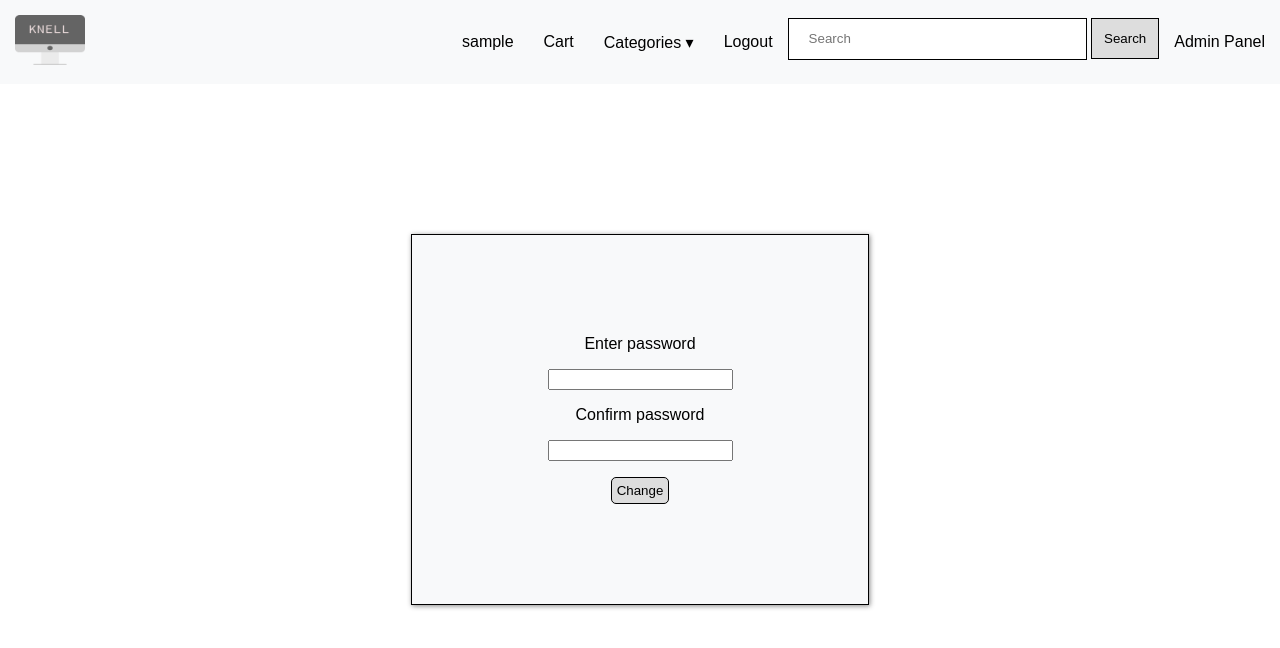
After one commit to FluffyGreyWolf/Shop, a Django app: page /account/change-password/ in a window 1280 px wide. The commit adds this page. Shown: the top 648 px of the page. Run offline with Django 3.2, Linux system fonts and the light colour scheme; the visitor is signed in with stand-in values (Sample User, id 1); data comes from the database, SQL or seed files in the repository.

Commit message:
update: change password functionality

```diff
--- a/Knell/forms.py
+++ b/Knell/forms.py
@@ -5,6 +5,7 @@ from django import forms
 from django.contrib.auth.models import User
 from shop.models import userProfile
 
+# Form for creating user
 class CreateUserForm(UserCreationForm):
     class Meta:
         model = User
@@ -16,6 +17,7 @@ class changePictureForm(ModelForm):
         model = userProfile
         fields = ['profile_picture']
 
+# Form for changing user name
 class changeUsernameForm(ModelForm):
     username = forms.CharField(widget=forms.TextInput, label=False)
     class Meta:
@@ -25,6 +27,7 @@ class changeUsernameForm(ModelForm):
             'username': None,
         }
 
+# Form for changing user email
 class changeEmailForm(ModelForm):
     email = forms.EmailField(widget=forms.EmailInput, label=False)
     class Meta:
@@ -33,3 +36,14 @@ class changeEmailForm(ModelForm):
         help_texts = {
             'email': None,
         }
+
+# Form for changing user password
+class changePasswordForm(ModelForm):
+    password = forms.CharField(widget=forms.PasswordInput, label='Enter password')
+    password_conf = forms.CharField(widget=forms.PasswordInput, label='Confirm password')
+    class Meta:
+        model = User
+        fields = ['password']
+        help_texts = {
+            'password': None,
+        }
--- a/Knell/urls.py
+++ b/Knell/urls.py
@@ -28,6 +28,7 @@ urlpatterns = [
     path('reset-profile-picture', Knell.views.resetProfilePicture, name='reset-profile-picture'),
     path('account/change-username/', Knell.views.changeUsername, name="change-username"),
     path('account/change-email/', Knell.views.changeEmail, name="change-email"),
+    path('account/change-password/', Knell.views.changePassword, name="change-password"),
     path('', include('shop.urls')),
 ]
 
--- a/Knell/views.py
+++ b/Knell/views.py
@@ -1,5 +1,5 @@
 from django.shortcuts import redirect, render, get_object_or_404
-from Knell.forms import CreateUserForm, changeEmailForm, changePictureForm, changeUsernameForm
+from Knell.forms import CreateUserForm, changeEmailForm, changePasswordForm, changePictureForm, changeUsernameForm
 from django.contrib.auth import authenticate, login, logout
 from django.contrib import messages
 from django.contrib.auth.decorators import login_required
@@ -117,3 +117,27 @@ def changeEmail(request):
 
     context = {'form': form}
     return render(request, 'accounts/change-email.html', context)
+
+# View for changing password
+@login_required(login_url='/account/login/')
+def changePassword(request):
+    user = get_object_or_404(get_user_model(), username=request.user)
+    if request.method == 'POST':
+        form = changePasswordForm(request.POST, instance=user)
+        newpassword = form['password'].value()
+        password_conf = form['password_conf'].value()
+        if newpassword != password_conf:
+            messages.error(request, "Passwords doesn't mach!")
+            return redirect('change-password')
+        if form.is_valid:
+            messages.success(request, 'Password changed!')
+            user.set_password(newpassword)
+            user.save()
+            return redirect('profile-url')
+        else:
+            return redirect('change-password')
+    else:
+        form = changePasswordForm()
+
+    context = {'form': form}
+    return render(request, 'accounts/change-password.html', context)
--- /dev/null
+++ b/templates/accounts/change-password.html
@@ -0,0 +1,19 @@
+{% extends 'base.html' %}
+{% block title %}Change username{% endblock %}
+{% block content %}
+
+<form class="change-form" method="POST">
+    {% csrf_token %}
+    <div>
+        <label>Enter password</label>
+        <p>{{ form.password }}</p>
+        <label>Confirm password</label>
+        <p>{{ form.password_conf }}</p>
+    <button type="submit" class="link-button">Change</button>
+    </form>
+
+
+{% endblock %}
+
+{% block footer %}
+{% endblock %}
--- a/templates/accounts/profile.html
+++ b/templates/accounts/profile.html
@@ -20,7 +20,7 @@
         <h4>Amount of orders: <span style="font-weight: normal;">{{ orders.count }}</span></h4>
         <h4>Last login: <span style="font-weight: normal;">{{ request.user.last_login }}</span></h4>
         <p><a class="link-button" href="{% url 'change-username' %}">Change username</a></p>
-        <p><a class="link-button" href="{% url 'change-email' %}">Change password</a></p>
+        <p><a class="link-button" href="{% url 'change-password' %}">Change password</a></p>
         <p><a class="link-button" href="{% url 'change-email' %}">Change email</a></p>
     </div>
 
```
